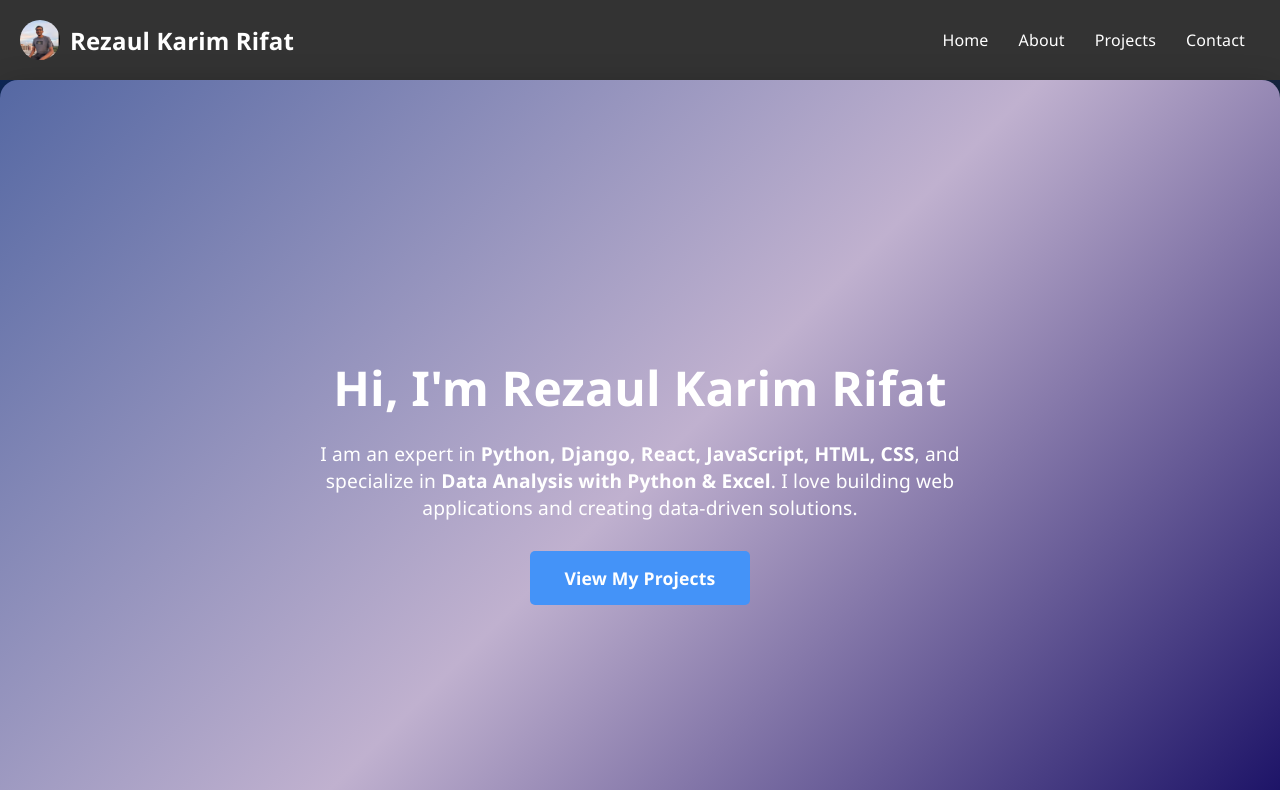
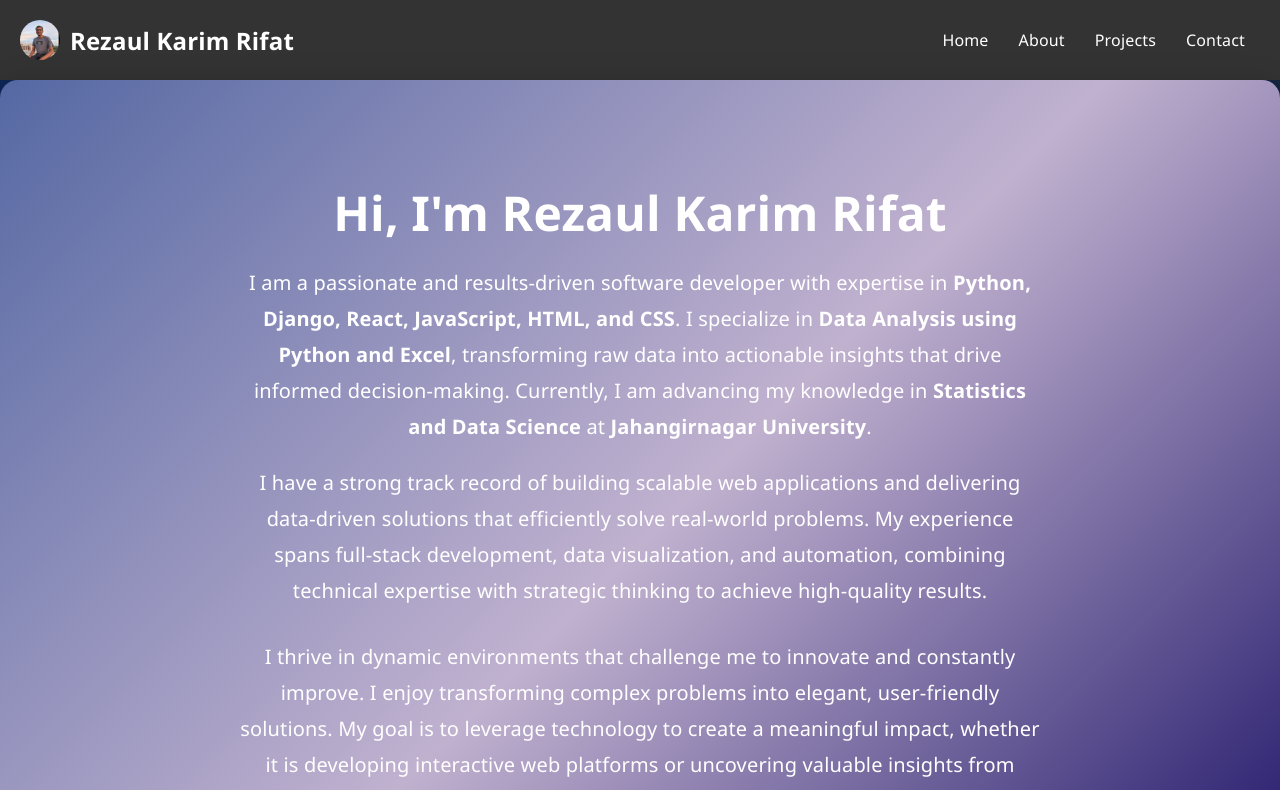
Before and after one commit to rezasdsju/portfolio, a React (Create React App) app: page / in a window 1280 px wide. Shown: the top 790 px of the page. Built offline with nearby package versions, Linux system fonts and the light colour scheme.

Commit message:
hero jsx

```diff
--- a/src/components/Hero.jsx
+++ b/src/components/Hero.jsx
@@ -16,23 +16,35 @@ const Hero = () => {
         alignItems: 'center'
       }}
     >
-      <h1 style={{ fontSize: '3rem', marginBottom: '20px' }}>
+      <h1 style={{ fontSize: '3rem', marginBottom: '20px', fontWeight: 'bold' }}>
         Hi, I'm Rezaul Karim Rifat
       </h1>
-      <p style={{ fontSize: '1.2rem', maxWidth: '700px', margin: '0 auto 30px' }}>
-        I am an expert in <strong>Python, Django, React, JavaScript, HTML, CSS</strong>,
-        and specialize in <strong>Data Analysis with Python & Excel</strong>.
-        I love building web applications and creating data-driven solutions.
+
+      <p style={{ fontSize: '1.25rem', maxWidth: '800px', margin: '0 auto 20px', lineHeight: '1.8' }}>
+        I am a passionate and results-driven software developer with expertise in <strong>Python, Django, React, JavaScript, HTML, and CSS</strong>.
+        I specialize in <strong>Data Analysis using Python and Excel</strong>, transforming raw data into actionable insights that drive informed decision-making.
+        Currently, I am advancing my knowledge in <strong>Statistics and Data Science</strong> at <strong>Jahangirnagar University</strong>.
       </p>
+
+      <p style={{ fontSize: '1.25rem', maxWidth: '800px', margin: '0 auto 30px', lineHeight: '1.8' }}>
+        I have a strong track record of building scalable web applications and delivering data-driven solutions that efficiently solve real-world problems.
+        My experience spans full-stack development, data visualization, and automation, combining technical expertise with strategic thinking to achieve high-quality results.
+      </p>
+
+      <p style={{ fontSize: '1.25rem', maxWidth: '800px', margin: '0 auto 40px', lineHeight: '1.8' }}>
+        I thrive in dynamic environments that challenge me to innovate and constantly improve. I enjoy transforming complex problems into elegant, user-friendly solutions.
+        My goal is to leverage technology to create a meaningful impact, whether it is developing interactive web platforms or uncovering valuable insights from data.
+      </p>
+
       <a
         href="#projects"
         style={{
-          padding: '15px 35px',
+          padding: '15px 40px',
           backgroundColor: '#4493F8',
           color: 'white',
-          borderRadius: '5px',
+          borderRadius: '8px',
           textDecoration: 'none',
-          fontSize: '1.1rem',
+          fontSize: '1.15rem',
           fontWeight: 'bold',
           transition: '0.3s',
         }}
```
